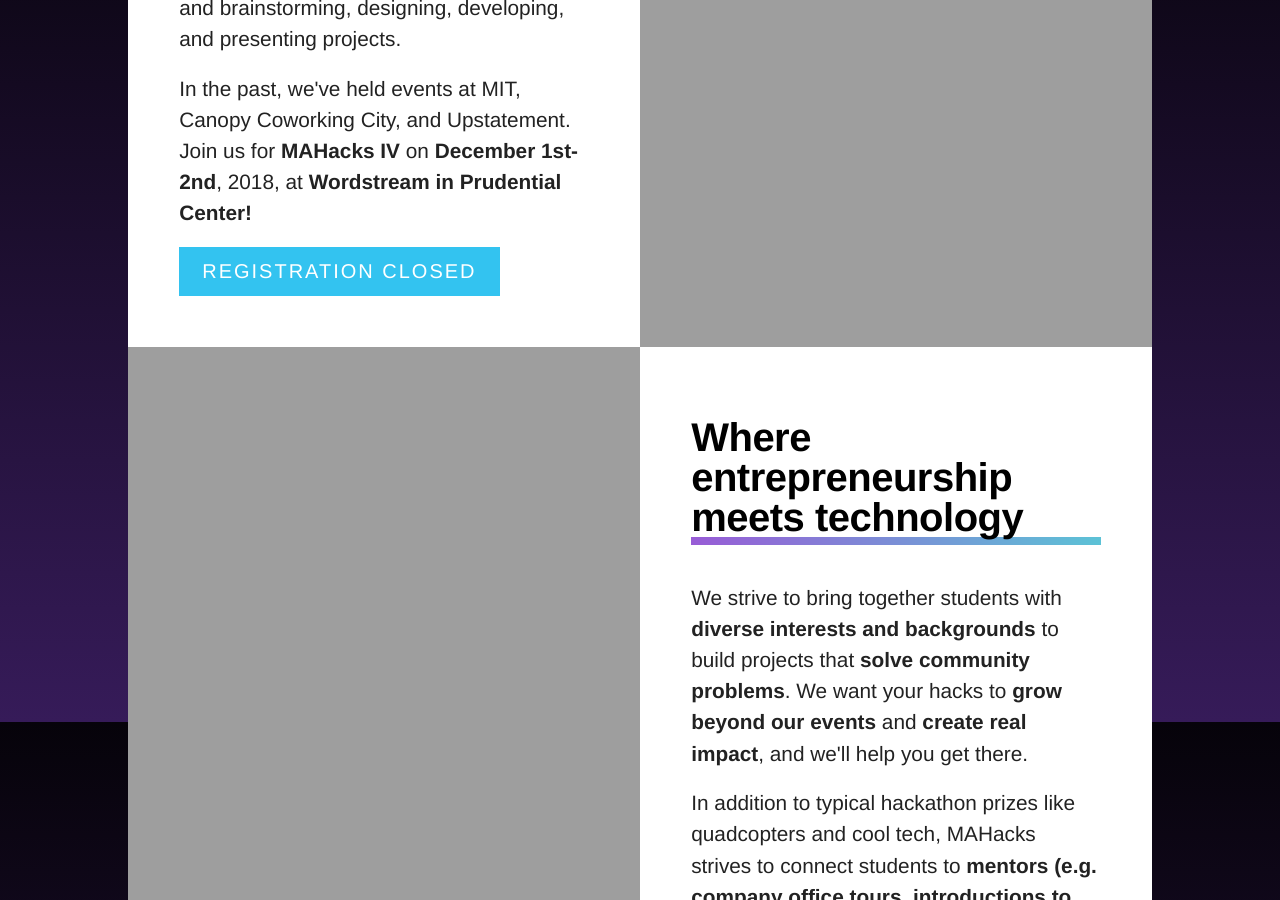
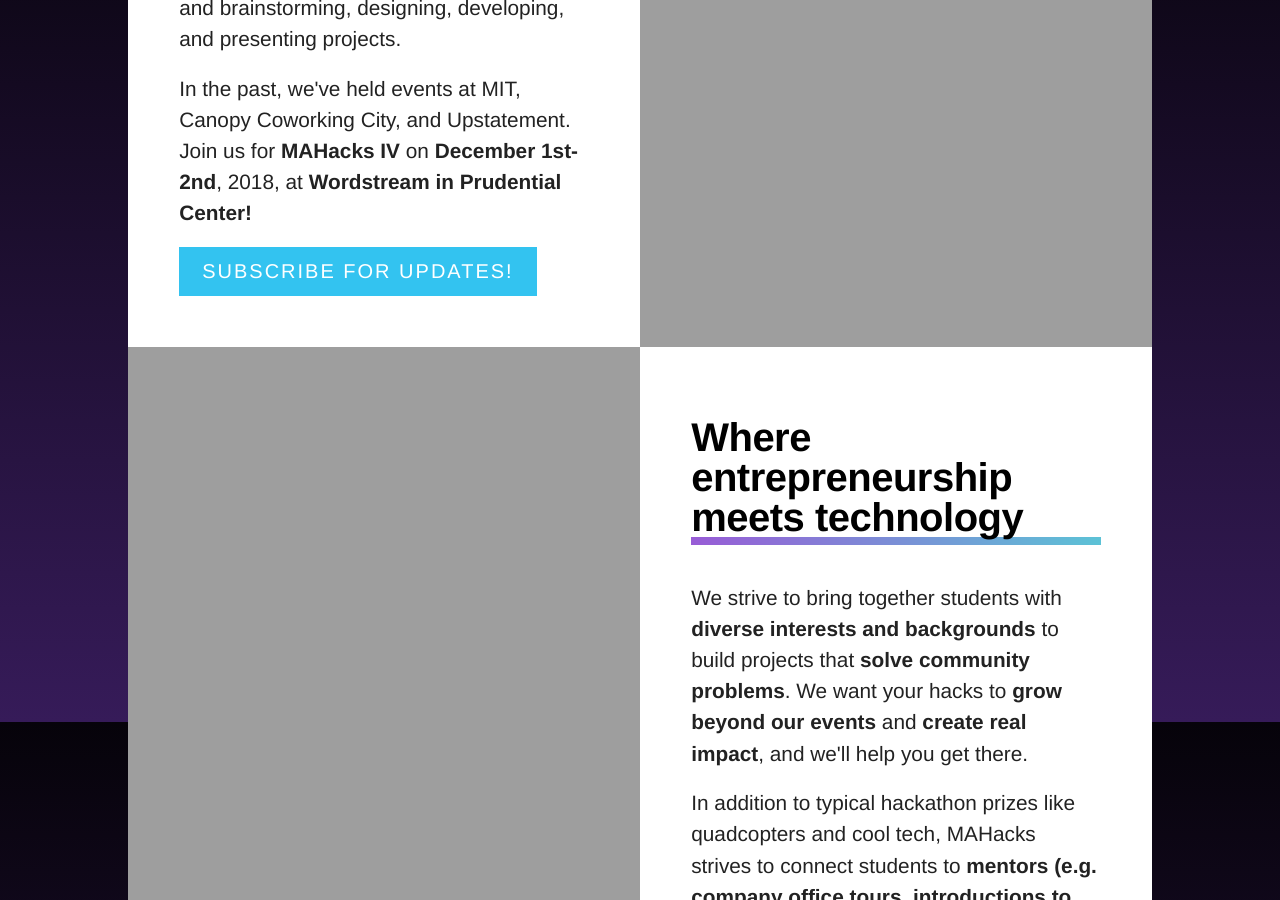
Before and after one commit to mahacks/old-website, a Jekyll site: the page built from index.html, in a window 1280 px wide and 900 px high, scrolled down 1078 px. Built offline with Jekyll 4.4.1, drawn with Linux system fonts in a browser that asks for light colours; some web fonts are replaced; a script that is not in the unit is left out.

Commit message:
Remove/replace “Registration Closed” in “About MAHacks” section

```diff
--- a/index.html
+++ b/index.html
@@ -25,7 +25,7 @@
 
 				<p>In the past, we've held events at MIT, Canopy Coworking City, and Upstatement. Join us for <b>MAHacks IV</b> on <b>December 1st-2nd</b>, 2018, at <b>Wordstream in Prudential Center!</b></p>
 
-				<a href="" class="button button-primary">Registration Closed</a>
+				<a href="subscribe" class="button button-primary">Subscribe for Updates!</a>
 			</article>
 
 			<article class="half img" id="img1"> </article>
```
